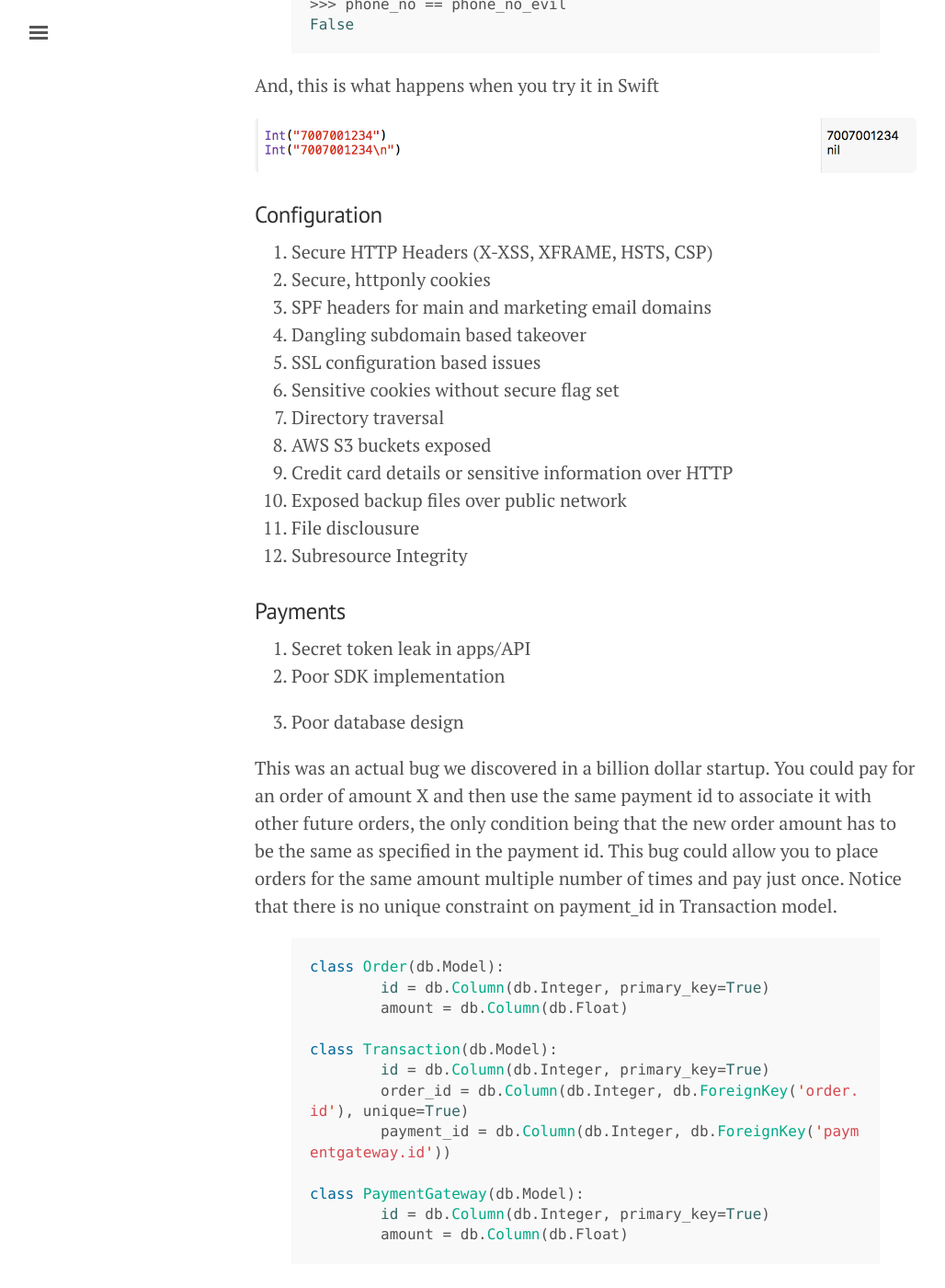
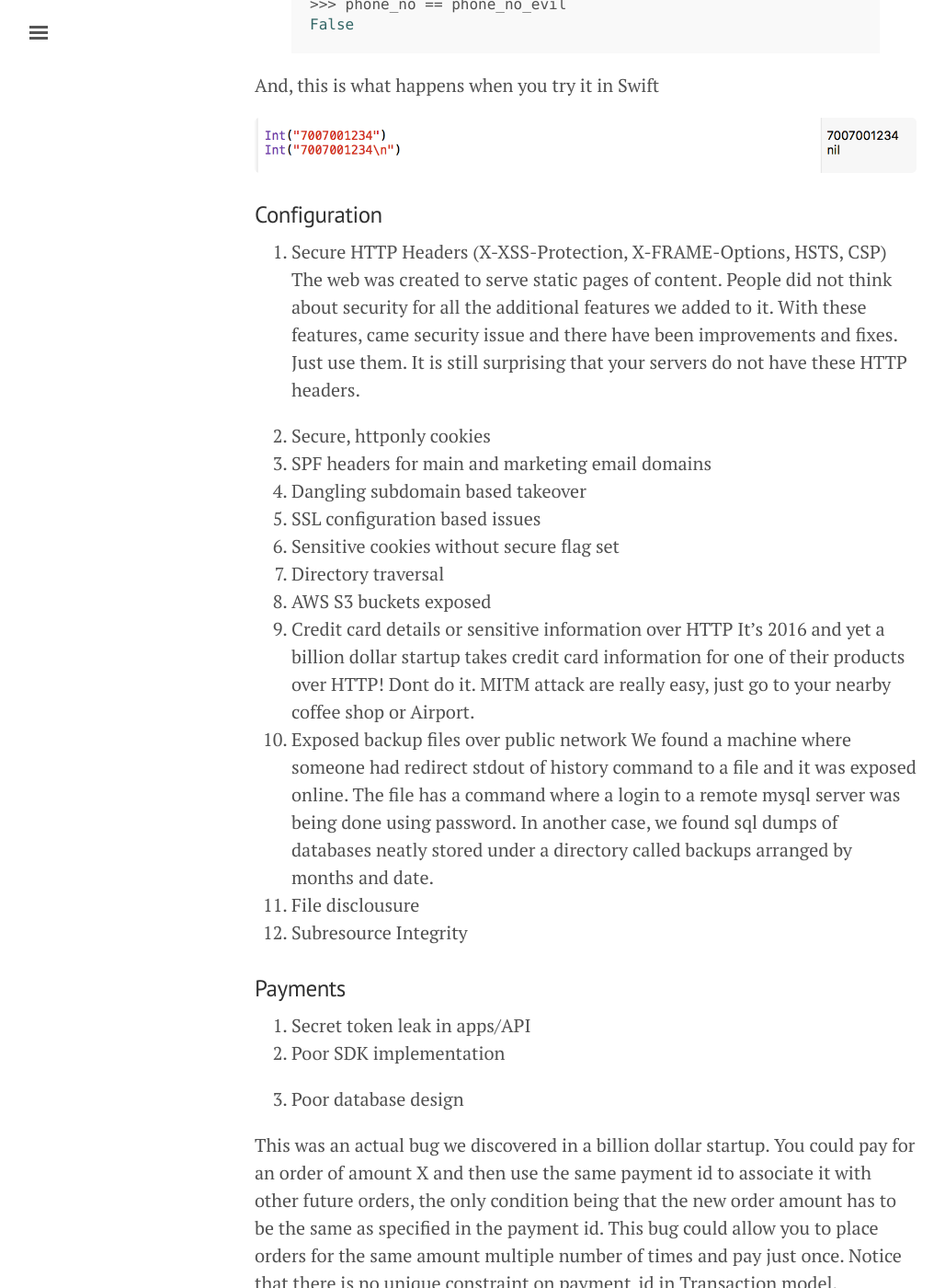
Before and after one commit to FallibleInc/blog, a Jekyll site: the page built from _posts/2016-01-30-indian-startups-security-report-scoring-paramters.md, in a window 1280 px wide and 1400 px high, scrolled down 1853 px. Shown: the whole window at 92% size, without its empty margins (3-1031 px from the left). Built offline with Jekyll 4.4.1, drawn with Linux system fonts in a browser that asks for light colours; comment, search, counter and statistics services are not loaded.

Commit message:
Updated 2016-01-30-indian-startups-security-report-scoring-paramters.md

```diff
--- a/_posts/2016-01-30-indian-startups-security-report-scoring-paramters.md
+++ b/_posts/2016-01-30-indian-startups-security-report-scoring-paramters.md
@@ -3,6 +3,7 @@ layout: post
 title: Parameters used in scoring for public security dashboard
 published: true
 ---
+
 
 
 
@@ -75,7 +76,9 @@ And, this is what happens when you try it in Swift
 
 ### Configuration
 
-18. Secure HTTP Headers (X-XSS, XFRAME, HSTS, CSP)
+18. Secure HTTP Headers (X-XSS-Protection, X-FRAME-Options, HSTS, CSP)
+The web was created to serve static pages of content. People did not think about security for all the additional features we added to it. With these features, came security issue and there have been improvements and fixes. Just use them. It is still surprising that your servers do not have these HTTP headers.
+
 19. Secure, httponly cookies
 20. SPF headers for main and marketing email domains
 21. Dangling subdomain based takeover
@@ -84,7 +87,9 @@ And, this is what happens when you try it in Swift
 24. Directory traversal
 25. AWS S3 buckets exposed
 26. Credit card details or sensitive information over HTTP
+It's 2016 and yet a billion dollar startup takes credit card information for one of their products over HTTP! Dont do it. MITM attack are really easy, just go to your nearby coffee shop or Airport.
 27. Exposed backup files over public network
+We found a machine where someone had redirect stdout of history command to a file and it was exposed online. The file has a command where a login to a remote mysql server was being done using password. In another case, we found sql dumps of databases neatly stored under a directory called backups arranged by months and date.
 28. File disclousure
 29. Subresource Integrity
 
```
